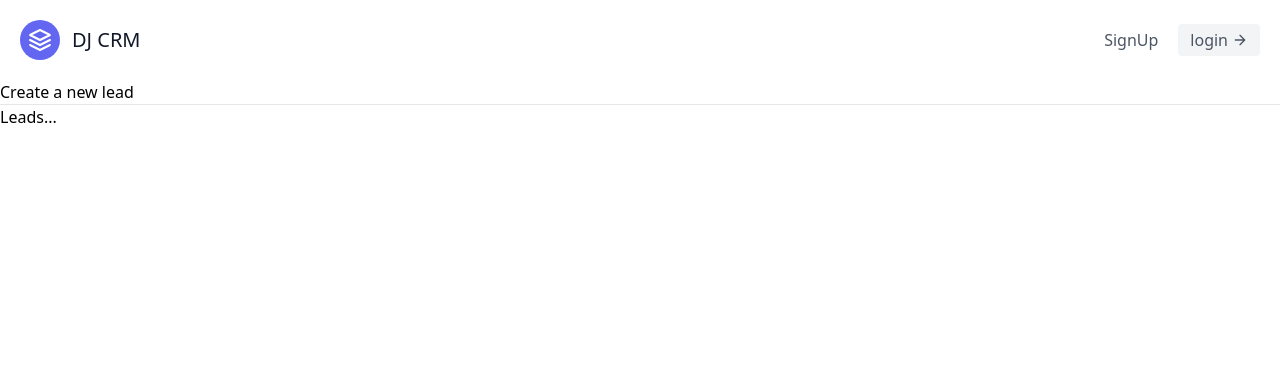
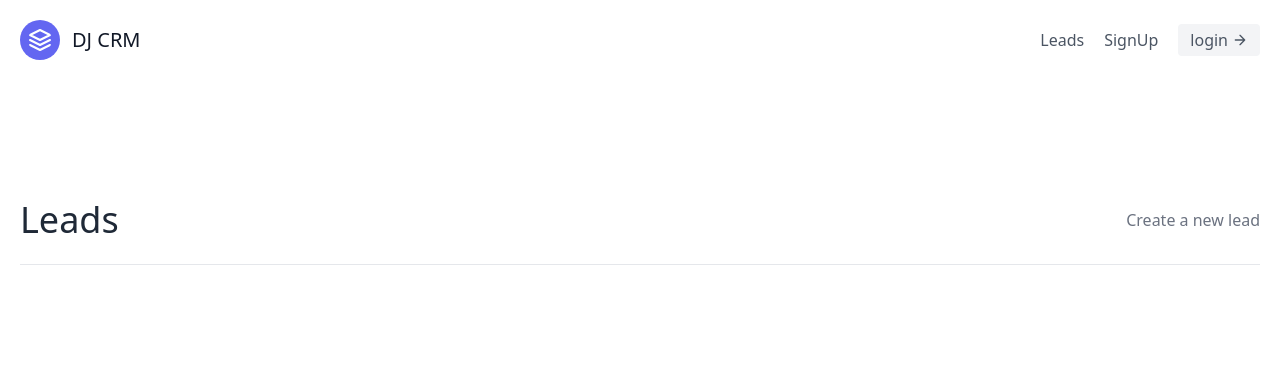
Before and after one commit to Youssef-Chibane/second_crm, a Django app: page /leads/ in a window 1280 px wide. Shown: the top 384 px of the page. Run offline with Django 5.2, Linux system fonts and the light colour scheme; data that the repository does not hold is empty; some libraries are stand-ins or nearby versions.

Commit message:
more_styling

```diff
--- a/leads/templates/leads/leads_list.html
+++ b/leads/templates/leads/leads_list.html
@@ -1,13 +1,44 @@
 {% extends "base.html" %}
 {% block content %}
 
-    <a href="{% url 'leads:lead-create' %}">Create a new lead</a>
-	<hr>
-	<h1>Leads...</h1>
-	{% for lead in leads %}
-
-	<a href="{% url 'leads:lead-detail' lead.pk %}">{{ lead.first_name }} {{ lead.last_name }}</a> Age: {{ lead.age }}<br>
-
-	{% endfor %}
+<section class="text-gray-600 body-font">
+	<div class="container px-5 py-24 mx-auto flex flex-wrap">
+		<div class="w-full mb-6 py-6 flex justify-between items-center border-b border-gray-200">
+			<div>
+				<h1 class="text-4xl text-gray-800">Leads</h1>
+			</div>
+			<div>
+				<a class="text-gray-500 hover:text-blue-500" href="{% url 'leads:lead-create' %}">Create a new lead</a>
+			</div>
+		</div>
+	  <div class="flex flex-wrap -m-4">
+		{% for lead in leads %}
+		<div class="p-4 lg:w-1/2 md:w-full">
+			<div class="flex border-2 rounded-lg border-gray-200 border-opacity-50 p-8 sm:flex-row flex-col">
+				<div class="w-16 h-16 sm:mr-8 sm:mb-0 mb-4 inline-flex items-center justify-center rounded-full bg-indigo-100 text-indigo-500 flex-shrink-0">
+				<svg fill="none" stroke="currentColor" stroke-linecap="round" stroke-linejoin="round" stroke-width="2" class="w-8 h-8" viewBox="0 0 24 24">
+					<path d="M22 12h-4l-3 9L9 3l-3 9H2"></path>
+				</svg>
+				</div>
+				<div class="flex-grow">
+				<h2 class="text-gray-900 text-lg title-font font-medium mb-3">
+					{{ lead.first_name }} {{ lead.last_name }}
+				</h2>
+				<p class="leading-relaxed text-base">
+					Blue bottle crucifix vinyl post-ironic four dollar toast vegan taxidermy. Gastropub indxgo juice poutine.
+				</p>
+				<a  href="{% url 'leads:lead-detail' lead.pk %}" class="mt-3 text-indigo-500 inline-flex items-center">
+					View this lead
+					<svg fill="none" stroke="currentColor" stroke-linecap="round" stroke-linejoin="round" stroke-width="2" class="w-4 h-4 ml-2" viewBox="0 0 24 24">
+					<path d="M5 12h14M12 5l7 7-7 7"></path>
+					</svg>
+				</a>
+				</div>
+		  </div>
+		</div>
+		{% endfor %}
+	  </div>
+	</div>
+</section>
 
 {% endblock content %}
--- a/templates/landing_page.html
+++ b/templates/landing_page.html
@@ -5,7 +5,7 @@
     <div class="container mx-auto flex px-5 py-24 items-center justify-center flex-col">
       <img class="lg:w-2/6 md:w-3/6 w-5/6 mb-10 object-cover object-center rounded" alt="hero" src="https://dummyimage.com/720x600">
       <div class="text-center lg:w-2/3 w-full">
-        <h1 class="title-font sm:text-4xl text-3xl mb-4 font-medium text-gray-900">CRM built with this django</h1>
+        <h1 class="title-font sm:text-4xl text-3xl mb-4 font-medium text-gray-900">CRM built with django</h1>
         <p class="mb-8 leading-relaxed">This CRM helps you manage your leads.</p>
         <div class="flex justify-center">
           <button class="inline-flex text-white bg-indigo-500 border-0 py-2 px-6 focus:outline-none hover:bg-indigo-600 rounded text-lg">Button</button>
--- a/templates/navbar.html
+++ b/templates/navbar.html
@@ -7,6 +7,7 @@
 		<span class="ml-3 text-xl">DJ CRM</span>
 	</a>
 	<nav class="md:ml-auto flex flex-wrap items-center text-base justify-center">
+		<a href="{% url 'leads:lead-list' %}" class="mr-5 hover:text-gray-900">Leads</a>
 		<a class="mr-5 hover:text-gray-900">SignUp</a>
 	</nav>
 	<a href="#" class="inline-flex items-center bg-gray-100 border-0 py-1 px-3 focus:outline-none hover:bg-gray-200 rounded text-base mt-4 md:mt-0">
```
